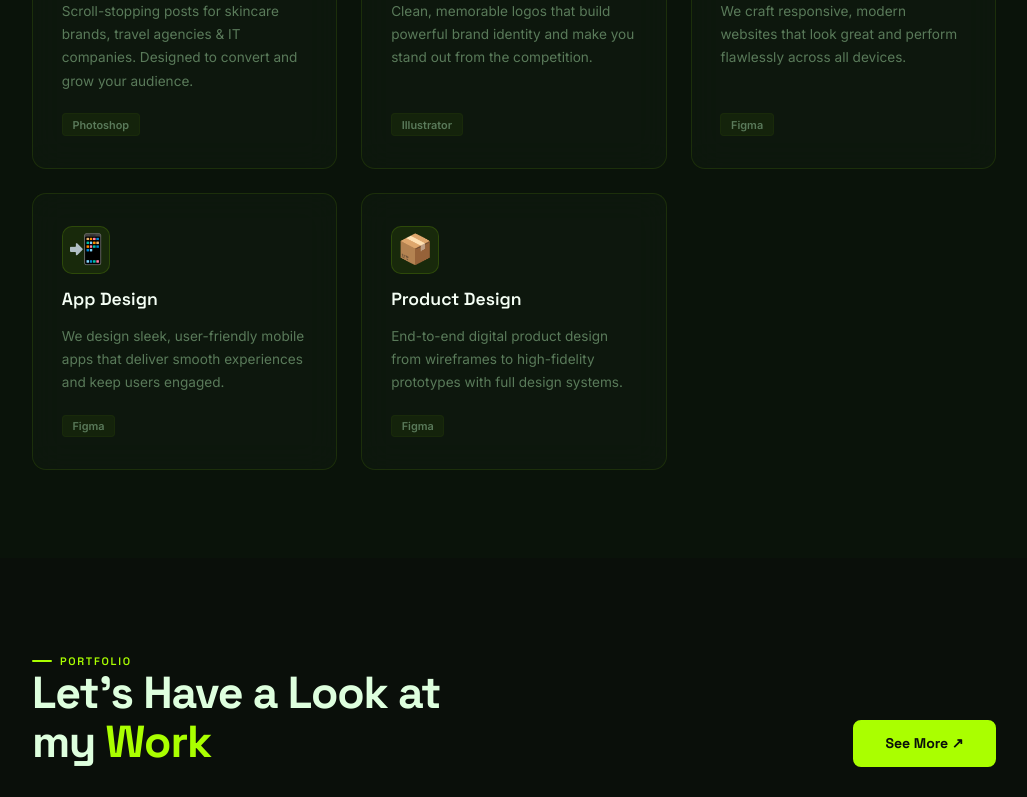
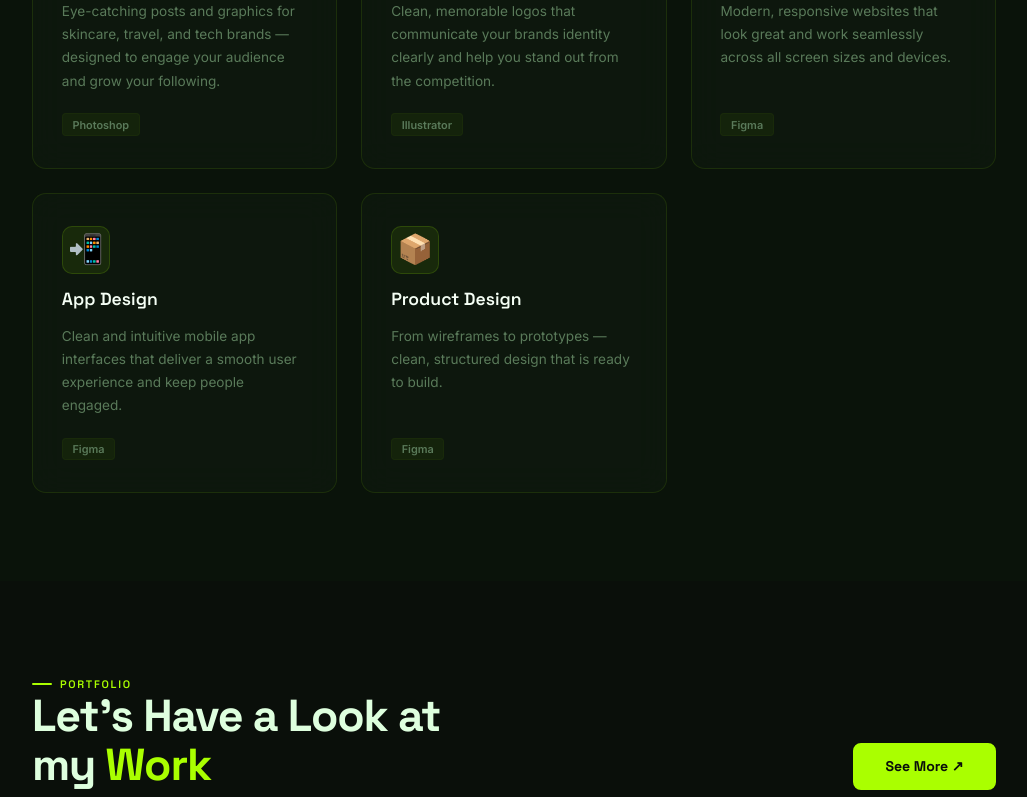
Before and after one commit to bhawanachalise/portfolio, a React (Create React App) app: page / in a window 1280 px wide. Shown: the part 2144-2941 px from the top of the page, without its empty margins (126-1153 px from the left). Built offline with nearby package versions, Linux system fonts and the light colour scheme.

Commit message:
update service page

```diff
--- a/src/components/Services.jsx
+++ b/src/components/Services.jsx
@@ -1,12 +1,12 @@
 import React from 'react';
 import s from './Services.module.css';
 const SVCS=[
-  {icon:'🎨',title:'Social Media Design',desc:'Scroll-stopping posts for skincare brands, travel agencies & IT companies. Designed to convert and grow your audience.',tool:'Photoshop'},
-  {icon:'✦',title:'Logo Design',desc:'Clean, memorable logos that build powerful brand identity and make you stand out from the competition.',tool:'Illustrator'},
+  {icon:'🎨',title:'Social Media Design',desc:'Eye-catching posts and graphics for skincare, travel, and tech brands — designed to engage your audience and grow your following.',tool:'Photoshop'},
+  {icon:'✦',title:'Logo Design',desc:'Clean, memorable logos that communicate your brands identity clearly and help you stand out from the competition.',tool:'Illustrator'},
 
-  {icon:'🌐',title:'Web Design',desc:'We craft responsive, modern websites that look great and perform flawlessly across all devices.',tool:'Figma'},
-  {icon:'📲',title:'App Design',desc:'We design sleek, user-friendly mobile apps that deliver smooth experiences and keep users engaged.',tool:'Figma'},
-  {icon:'📦',title:'Product Design',desc:'End-to-end digital product design from wireframes to high-fidelity prototypes with full design systems.',tool:'Figma'},
+  {icon:'🌐',title:'Web Design',desc:'Modern, responsive websites that look great and work seamlessly across all screen sizes and devices.',tool:'Figma'},
+  {icon:'📲',title:'App Design',desc:'Clean and intuitive mobile app interfaces that deliver a smooth user experience and keep people engaged.',tool:'Figma'},
+  {icon:'📦',title:'Product Design',desc:'From wireframes to prototypes — clean, structured design that is ready to build.',tool:'Figma'},
 ];
 export default function Services(){
   return(
```
